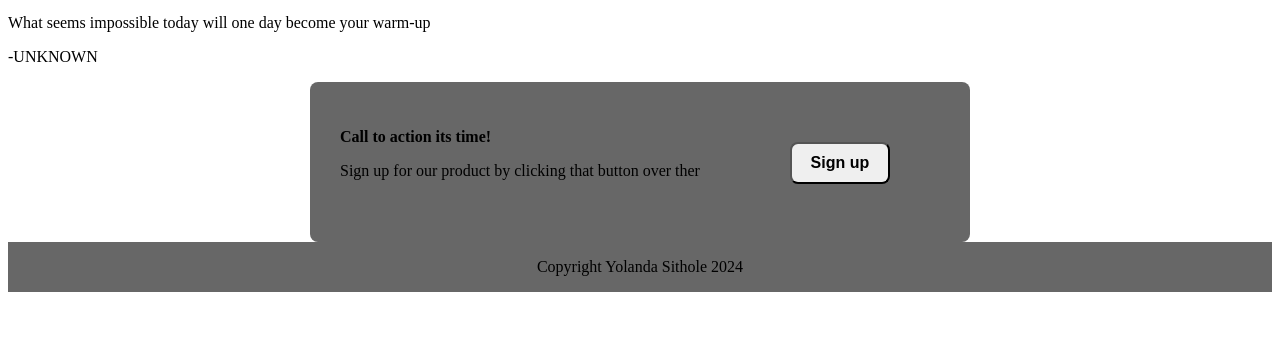
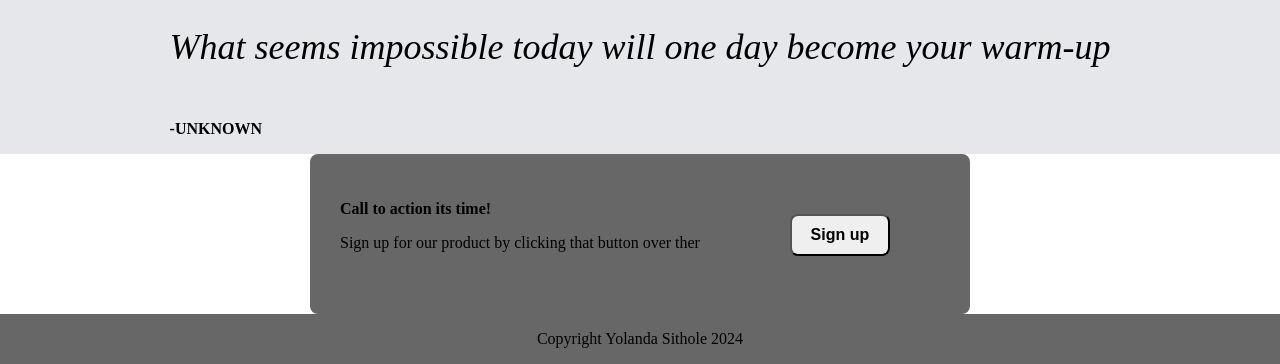
Before and after one commit to Yolz-cmd/Homepage, a plain HTML site: page wellnessWonder/index.html in a window 1280 px wide. Shown: the part 520-884 px from the top of the page. Before the commit the page ends 816 px from the top, so only its background shows below. Drawn offline with Linux system fonts and the light colour scheme.

Commit message:
Modify section 3 with inline css styling

```diff
--- a/wellnessWonder/index.html
+++ b/wellnessWonder/index.html
@@ -25,11 +25,11 @@
   <img src = "./WhatsApp Image 2024-04-14 at 23.50.04 (1).jpeg" alt ="main picture" class = "main-image">
 </div>
 </div>
-<div class ="section-3">
+<div class ="section-3 " style = "background: #E5E7EB;">
   <div class ="section3-1">
 
-      <p class = "Quote">What seems impossible today will one day become your warm-up</p>
-      <p> -UNKNOWN</p>
+      <p class = "Quote" style="font-style:italic; font-size:36px ">What seems impossible today will one day become your warm-up</p>
+      <p style="font-weight:bold; "> -UNKNOWN</p>
 
     </div>
   </div>
--- a/wellnessWonder/styles.css
+++ b/wellnessWonder/styles.css
@@ -5,6 +5,7 @@ body
   display :flex;
   flex-direction: column;
   justify-content: space-between;
+  margin: 0;
 }
 .header
 {
@@ -73,6 +74,7 @@ margin: 0;
 
 
 }
+
 .section-4
 {
   display:flex;
@@ -92,3 +94,16 @@ margin: 0;
 {
   margin-top: 30px;
 }
+.section-3
+{
+  display:flex;
+  justify-content: center;
+  align-items: center;
+  height:500px;
+}
+.section3-1
+{
+  display: flex;
+  flex-direction: column;
+
+}
```
